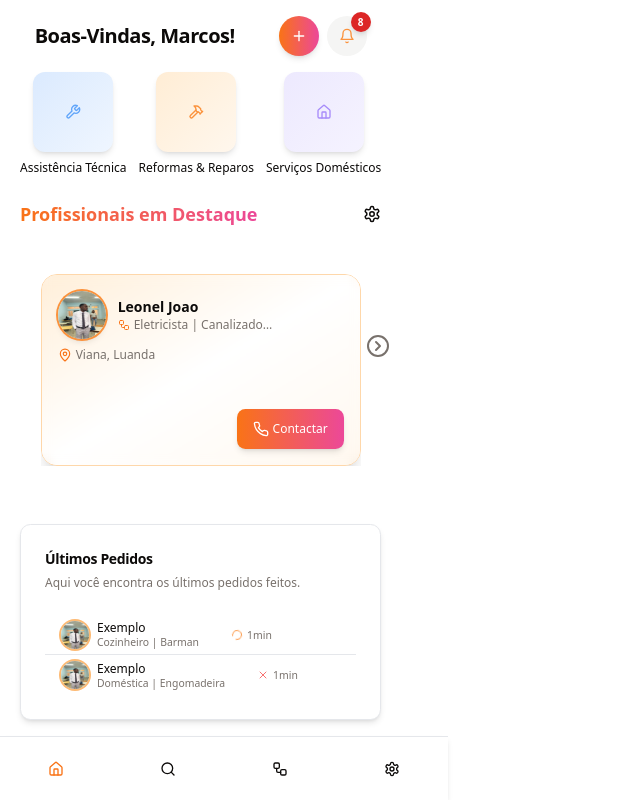
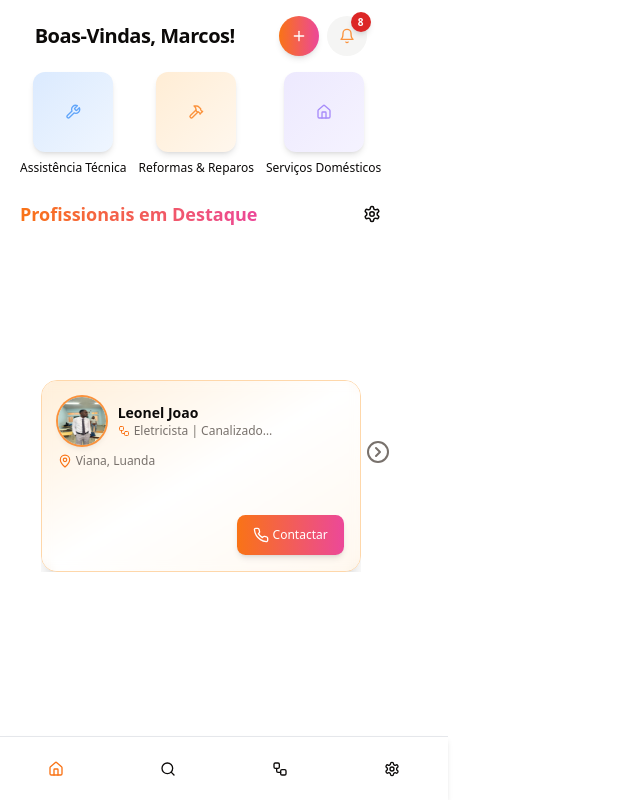
Before and after one commit to Gabriel092005/Liberal, a React (Vite) app: page / in a window 1280 px wide. Shown: the whole page, without its empty margins (0-640 px from the left). Built offline with nearby package versions, Linux system fonts and the light colour scheme.

Commit message:
correcoes

```diff
--- a/src/pages/_layouts/app.tsx
+++ b/src/pages/_layouts/app.tsx
@@ -6,7 +6,7 @@ import { BottomNav} from "../app/dashboard-admin/sidebar/BottomNav";
 
 export  function AppLayoutAdmin(){
   return(
-    <div className="flex min-h-screen    antialiased ">
+    <div className="flex min-h-screen fixed    antialiased ">
          <div className="flex ml-[40px]    flex-1 flex-col ">
           <BottomNav/>
         <Outlet/>
--- a/src/pages/app/dashboard-admin/sidebar/BottomNav.tsx
+++ b/src/pages/app/dashboard-admin/sidebar/BottomNav.tsx
@@ -3,7 +3,7 @@ import { Link } from "react-router-dom";
 
 export function BottomNav() {
   return (
-    <nav className="fixed inset-x-0 bottom-0 z-50 bg-white dark:bg-black md:hidden shadow-t">
+    <nav className="fixed inset-x-0 bottom-0 z-50  bg-white dark:bg-black md:hidden shadow-t">
       <ul className="flex justify-around items-center h-14">
         <li>
           <Link
--- a/src/pages/app/dashboard-admin/sidebar/home.tsx
+++ b/src/pages/app/dashboard-admin/sidebar/home.tsx
@@ -258,7 +258,7 @@ export function Home() {
         </section>
 
         {/* ÚLTIMOS PEDIDOS */}
-        <section className="w-full">
+        {/* <section className="w-full">
           <Card className="shadow-md">
             <CardHeader>
               <CardTitle className="text-sm">Últimos Pedidos</CardTitle>
@@ -304,7 +304,7 @@ export function Home() {
               </Table>
             </CardContent>
           </Card>
-        </section>
+        </section> */}
       </motion.div>
 
       {/* NAV BOTTOM FIXA */}
```
